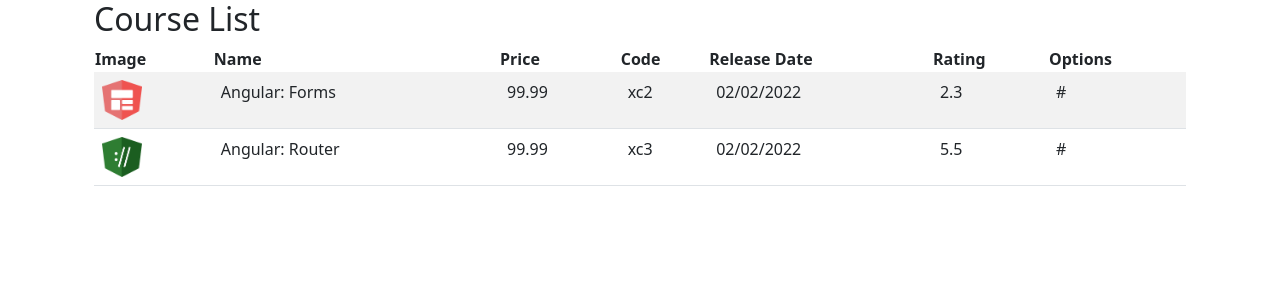
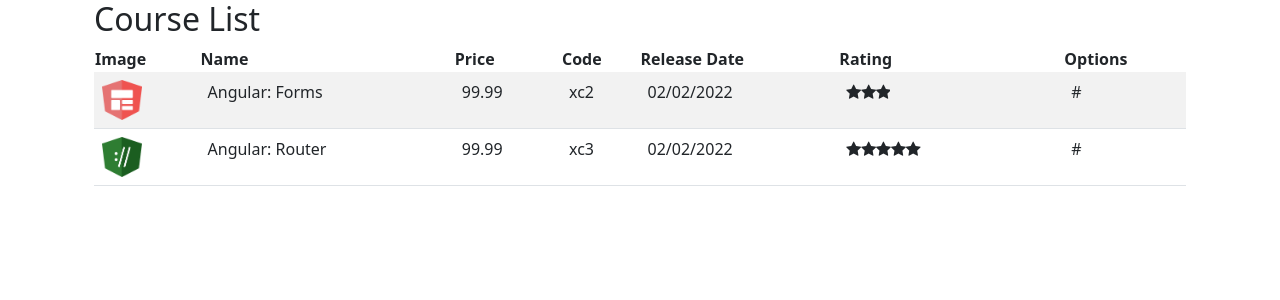
Before and after one commit to wallysonR/course-manager, an Angular app: page /courses in a window 1280 px wide. Shown: the top 300 px of the page. Built offline with nearby package versions, Linux system fonts and the light colour scheme.

Commit message:
feature/bindByComponents

```diff
--- a/src/app/courses/course-list/course-list.component.html
+++ b/src/app/courses/course-list/course-list.component.html
@@ -17,7 +17,7 @@
                 <td>{{course.price}}</td>
                 <td>{{course.code}}</td>
                 <td>{{course.releaseDate}}</td>
-                <td>{{course.rating}}</td>
+                <td><app-star [rating]="course.rating"></app-star></td>
                 <td>#</td>
             </tr>
         </tbody>
--- a/src/app/courses/course-list/course-list.module.ts
+++ b/src/app/courses/course-list/course-list.module.ts
@@ -1,13 +1,15 @@
 import { NgModule } from '@angular/core';
 import { CommonModule } from '@angular/common';
 import { CourseListComponent } from './course-list.component';
+import { StarModule } from '../star/star.module';
 
 
 
 @NgModule({
   declarations: [CourseListComponent],
   imports: [
-    CommonModule
+    CommonModule,
+    StarModule
   ],
   exports:[CourseListComponent]
 })
--- a/src/app/courses/star/star.component.css
+++ b/src/app/courses/star/star.component.css
@@ -0,0 +1,6 @@
+.star {
+    width: 100px;
+}
+.crop{
+    overflow: hidden;
+}
--- a/src/app/courses/star/star.component.html
+++ b/src/app/courses/star/star.component.html
@@ -1 +1,9 @@
-<p>star works!</p>
+<div class="crop" [style.width.px]="starWidth" [title]="rating">
+    <div class="star">
+        <span class="fa fa-star"></span>
+        <span class="fa fa-star"></span>
+        <span class="fa fa-star"></span>
+        <span class="fa fa-star"></span>
+        <span class="fa fa-star"></span>
+    </div>
+</div>
```
